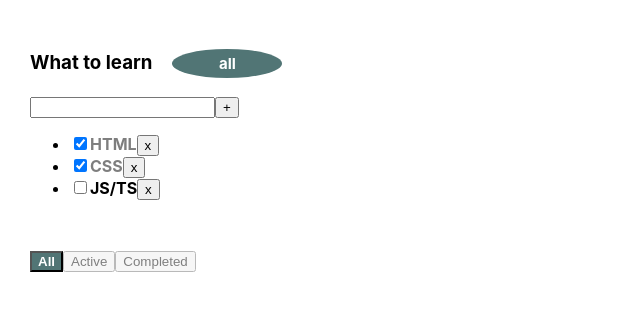
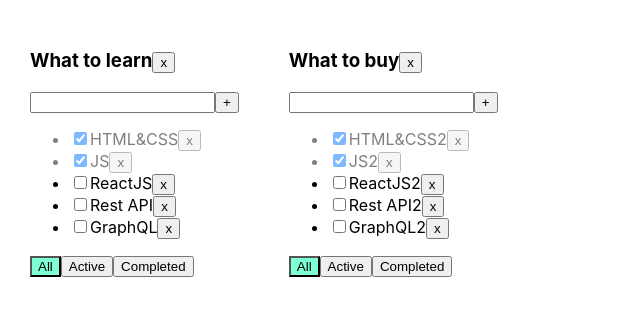
Before and after one commit to mihaGP800/todoList, a React (Create React App) app: page / in a window 1280 px wide. Shown: the top 316 px of the page, without its empty margins (0-640 px from the left). Built offline with nearby package versions, Linux system fonts and the light colour scheme.

Commit message:
commit 05

```diff
--- a/src/App.css
+++ b/src/App.css
@@ -1,61 +1,24 @@
 .App {
-    padding: 30px;
-    display: flex;
+  padding: 30px;
+  display: flex;
 }
 
 .App > div {
-    margin-right: 50px;
+  margin-right: 50px;
 }
 
-.task-completed {
-    opacity: 0.5;
-
+.error {
+  border: red 1px solid;
 }
 
-.task {
-    font-weight: bold;
+.error-message {
+  color: red;
 }
 
-.filter-header {
-    border-radius: 50%;
-    display: inline-block;
-    background-color: #517575;
-    margin-left: 20px;
-    padding: 5px;
-    font-size: 15px;
-    color: white;
-    min-width: 100px;
-    text-align: center;
+.active-filter {
+  background-color: aquamarine;
 }
 
-.button-active {
-    background-color: #517575;
-    color: white;
-    font-weight: bold;
+.is-done {
+  opacity: 0.5;
 }
-
-.button-passive{
-    opacity: 0.5;
-}
-
-.taskList{
-    min-height: 100px;
-}
-
-.emptymessage{
-    font-size: 12px;
-    color: red;
-    min-height: 132px;
-}
-
-.errorMessage{
-    font-size: 12px;
-    color: red;
-
-
-}
-
-.input-error{
-    outline: none;
-    border: 2px solid red;
-}
--- a/src/App.tsx
+++ b/src/App.tsx
@@ -1,73 +1,96 @@
 import React, {useState} from 'react';
 import './App.css';
-import TodoList, {TaskType} from "./TodoList";
-import {v1} from "uuid";
+import {TaskType, Todolist} from './Todolist';
+import {v1} from 'uuid';
 
-export type FilterValuesType = "all" | "active" | "completed"
+export type FilterValuesType = "all" | "active" | "completed";
+
+type todolistsType = {
+    id: string
+    title: string
+    filter: FilterValuesType
+}
 
 function App() {
 
-    const [tasks, setTasks] = useState<Array<TaskType>>([
-        {id: v1(), title: 'HTML', isDone: true},
-        {id: v1(), title: 'CSS', isDone: true},
-        {id: v1(), title: 'JS/TS', isDone: false},
+    let todolistID1 = v1();
+    let todolistID2 = v1();
+
+    let [todolists, setTodolists] = useState<Array<todolistsType>>([
+        {id: todolistID1, title: 'What to learn', filter: 'all'},
+        {id: todolistID2, title: 'What to buy', filter: 'all'},
     ])
 
+    let [tasks, setTasks] = useState({
+        [todolistID1]: [
+            {id: v1(), title: "HTML&CSS", isDone: true},
+            {id: v1(), title: "JS", isDone: true},
+            {id: v1(), title: "ReactJS", isDone: false},
+            {id: v1(), title: "Rest API", isDone: false},
+            {id: v1(), title: "GraphQL", isDone: false},
+        ],
+        [todolistID2]: [
+            {id: v1(), title: "HTML&CSS2", isDone: true},
+            {id: v1(), title: "JS2", isDone: true},
+            {id: v1(), title: "ReactJS2", isDone: false},
+            {id: v1(), title: "Rest API2", isDone: false},
+            {id: v1(), title: "GraphQL2", isDone: false},
+        ]
+    });
 
-    const removeTask = (taskID: string) => {
-        const filteredTasks = tasks.filter(task => task.id !== taskID)
-        setTasks(filteredTasks)
-        // setTasks([...tasks])
+    function removeTask(todolistID: string, id: string) {
+        setTasks({...tasks, [todolistID]: tasks[todolistID].filter(el => el.id !== id)})
     }
 
-    const addTask = (title: string) => {
-        // const newTask: TaskType = {id: v1(), title: title, isDone: false}
-        // const updatedTasks = [newTask, ...tasks]
-        // setTasks(updatedTasks)
-        // setTasks([{id: v1(), title: title, isDone: false}, ...tasks])
-        setTasks([{id: v1(), title, isDone: false}, ...tasks])
-
+    function addTask(todolistID: string, title: string) {
+        setTasks({...tasks, [todolistID]: [{id: v1(), title: title, isDone: true}, ...tasks[todolistID]]})
     }
 
-    const changeTaskStatus = (taskID: string, isDone: boolean) => {
-        setTasks(tasks.map(t => t.id === taskID ? {...t, isDone: isDone} : t))
+    function changeStatus(todolistID: string, taskId: string, isDone: boolean) {
+        setTasks({...tasks, [todolistID]: tasks[todolistID].map(el => el.id === taskId ? {...el, isDone} : el)})
     }
 
-    const [filter, setFilter] = useState<FilterValuesType>("all")
-
-    const changeFilter = (filter: FilterValuesType) => {
-        setFilter(filter)
+    function changeFilter(todolistID: string, value: FilterValuesType) {
+        setTodolists(todolists.map(el => el.id === todolistID ? {...el, filter: value} : el))
     }
 
-    const getFilterTasksForRender = () => {
-        switch (filter) {
-            case "completed":
-                return tasks.filter(t => t.isDone === true)
-            case "active":
-                return tasks.filter(t => t.isDone === false)
-            default:
-                return tasks
-        }
+    const removeTodolist = (todolistID: string) => {
+        setTodolists(todolists.filter(el=>el.id !== todolistID))
     }
-
-    const filteredTasksForRender = getFilterTasksForRender()
-
-    // if (!filteredTasksForRender.length){
-    //     changeFilter('all')
-    // }
 
     return (
         <div className="App">
-            <TodoList title={'What to learn'}
-                      tasks={filteredTasksForRender}
-                      removeTask={removeTask}
-                      changeFilter={changeFilter}
-                      addTask={addTask}
-                      filter={filter}
-                      changeTaskStatus={changeTaskStatus}
-            />
-            {/*<TodoList title={'What to game'} tasks={tasks_2}/>*/}
-            {/*<TodoList title={'What to ride'} tasks={tasks_3}/>*/}
+            {todolists.map((el) => {
+                let tasksForTodolist = tasks[el.id];
+
+                if (el.filter === "active") {
+                    tasksForTodolist = tasks[el.id].filter(t => t.isDone === false);
+                }
+                if (el.filter === "completed") {
+                    tasksForTodolist = tasks[el.id].filter(t => t.isDone === true);
+                }
+
+                return <Todolist key={el.id}
+                                 todolistID={el.id}
+                                 removeTodolist={removeTodolist}
+                                 title={el.title}
+                                 tasks={tasksForTodolist}
+                                 removeTask={removeTask}
+                                 changeFilter={changeFilter}
+                                 addTask={addTask}
+                                 changeTaskStatus={changeStatus}
+                                 filter={el.filter}
+                />
+            })}
+            {/*<Todolist*/}
+            {/*          title='What to learn'*/}
+            {/*          tasks={tasksForTodolist}*/}
+            {/*          removeTask={removeTask}*/}
+            {/*          changeFilter={changeFilter}*/}
+            {/*          addTask={addTask}*/}
+            {/*          changeTaskStatus={changeStatus}*/}
+            {/*          filter={filter}*/}
+            {/*/>*/}
         </div>
     );
 }
--- a/src/ControlButtons.tsx
+++ /dev/null
@@ -1,33 +0,0 @@
-import React from 'react';
-import {FilterValuesType} from "./App";
-
-type ControlButtonsType = {
-    changeFilter: (filter: FilterValuesType) => void
-    filter: FilterValuesType
-}
-
-const ControlButtons = (props: ControlButtonsType) => {
-
-    const onclickSetFilter = (filter: FilterValuesType) => {
-        return () => props.changeFilter(filter)
-    }
-
-    return (
-        <div>
-            <button
-                className={props.filter === 'all' ? 'button-active' : 'button-passive'}
-                onClick={onclickSetFilter("all")}>All
-            </button>
-            <button
-                className={props.filter === 'active' ? 'button-active' : 'button-passive'}
-                onClick={onclickSetFilter("active")}>Active
-            </button>
-            <button
-                className={props.filter === 'completed' ? 'button-active' : 'button-passive'}
-                onClick={onclickSetFilter("completed")}>Completed
-            </button>
-        </div>
-    );
-};
-
-export default ControlButtons;
--- a/src/Task.tsx
+++ /dev/null
@@ -1,37 +0,0 @@
-import React, {ChangeEvent} from 'react';
-import {TaskType} from "./TodoList";
-
-
-// type TaskPropsType = {
-//     id: number
-//     title: string
-//     isDone: boolean
-// }
-type TaskPropsType = TaskType & {
-    removeTask: (taskID: string) => void
-    changeTaskStatus: (taskID: string, isDone: boolean) => void
-}
-
-const Task = (props: TaskPropsType) => {
-    const taskClass = `task ${props.isDone ? 'task-completed' : ''}`          //className: string
-
-    // const classes  = ['task']
-    // if(props.isDone) {
-    //     classes.push('task-completed')
-    // }
-
-    const onClick = () => props.removeTask(props.id);
-
-    const onChangeChecked = (e: ChangeEvent<HTMLInputElement>) =>
-        props.changeTaskStatus(props.id, e.currentTarget.checked)
-
-    return (
-        <li>
-            <input type="checkbox" checked={props.isDone} onChange={onChangeChecked}/>
-            <span className={taskClass}>{props.title}</span>
-            <button onClick={onClick}>x</button>
-        </li>
-    );
-};
-
-export default Task;
--- a/src/TasksList.tsx
+++ /dev/null
@@ -1,41 +0,0 @@
-import React from 'react';
-import Task from "./Task";
-import {TaskType} from "./TodoList";
-import ControlButtons from "./ControlButtons";
-import {FilterValuesType} from "./App";
-
-
-type TasksListPropsType = {
-    tasks: Array<TaskType>
-    removeTask: (taskID: string) => void
-    changeFilter: (filter: FilterValuesType) => void
-    filter: FilterValuesType
-    changeTaskStatus: (taskID: string, isDone: boolean) => void
-
-}
-
-const TasksList = (props: TasksListPropsType) => {
-    const tasksComponentsList = props.tasks.map(task => {
-        return (
-            <Task
-                key={task.id}
-                {...task}
-                removeTask={props.removeTask}
-                changeTaskStatus={props.changeTaskStatus}
-            />
-        )
-    })
-    const tasksList = tasksComponentsList.length
-        ? <ul className='taskList'>{tasksComponentsList}</ul>
-        : <div className='emptymessage'>{props.filter} tasksList is empty</div>
-
-    return (
-        <>
-            {tasksList}
-            <ControlButtons changeFilter={props.changeFilter} filter={props.filter}/>
-        </>
-
-    );
-};
-
-export default TasksList;
--- a/src/TodoList.tsx
+++ b/src/TodoList.tsx
@@ -1,19 +1,5 @@
-import React from 'react';
-import TodoListHeader from "./TodoListHeader";
-import TasksList from "./TasksList";
-import AddTaskForm from "./AddTaskForm";
-// import ControlButtons from "./ControlButtons";
-import {FilterValuesType} from "./App";
-
-type TodoListPropsType = {
-    title: string
-    tasks: Array<TaskType>
-    removeTask: (taskID: string) => void
-    changeFilter: (filter: FilterValuesType) => void
-    addTask: (title: string) => void
-    filter: FilterValuesType
-    changeTaskStatus: (taskID: string, isDone: boolean) => void
-}
+import React, {ChangeEvent, KeyboardEvent, useState} from 'react';
+import {FilterValuesType} from './App';
 
 export type TaskType = {
     id: string
@@ -21,41 +7,93 @@
     isDone: boolean
 }
 
-const TodoList = (props: TodoListPropsType) => {
-    return (
+type PropsType = {
+    todolistID: string
+    title: string
+    tasks: Array<TaskType>
+    removeTask: (todolistID: string, taskId: string) => void
+    changeFilter: (todolistID: string, value: FilterValuesType) => void
+    addTask: (todolistID: string, title: string) => void
+    changeTaskStatus: (todolistID: string, taskId: string, isDone: boolean) => void
+    filter: FilterValuesType
+    removeTodolist: (todolistID: string) => void
+
+}
+
+export function Todolist(props: PropsType) {
+
+    let [title, setTitle] = useState("")
+    let [error, setError] = useState<string | null>(null)
+
+    const addTask = () => {
+        if (title.trim() !== "") {
+            props.addTask(props.todolistID, title.trim());
+            setTitle("");
+        } else {
+            setError("Title is required");
+        }
+    }
+
+    const onChangeHandler = (e: ChangeEvent<HTMLInputElement>) => {
+        setTitle(e.currentTarget.value)
+    }
+
+    const onKeyPressHandler = (e: KeyboardEvent<HTMLInputElement>) => {
+        setError(null);
+        if (e.charCode === 13) {
+            addTask();
+        }
+    }
+
+    const onAllClickHandler = () => props.changeFilter(props.todolistID, "all");
+    const onActiveClickHandler = () => props.changeFilter(props.todolistID, "active");
+    const onCompletedClickHandler = () => props.changeFilter(props.todolistID, "completed");
+
+    const removeTodolistHandler = () => {
+        props.removeTodolist(props.todolistID)
+    }
+
+    return <div>
+        <h3>{props.title}
+            <button onClick={removeTodolistHandler}>x</button>
+        </h3>
         <div>
-            <TodoListHeader title={props.title} filter={props.filter}/>
-            <AddTaskForm addTask={props.addTask}/>
-            <TasksList tasks={props.tasks} removeTask={props.removeTask}
-                       changeFilter={props.changeFilter} filter={props.filter}
-                       changeTaskStatus={props.changeTaskStatus}
+            <input value={title}
+                   onChange={onChangeHandler}
+                   onKeyPress={onKeyPressHandler}
+                   className={error ? "error" : ""}
             />
-            {/*<ControlButtons changeFilter={props.changeFilter} filter={props.filter}/>*/}
-            {/*<div>*/}
-            {/*    <input/>*/}
-            {/*    <button>+</button>*/}
-            {/*</div>*/}
-            {/*<h3>{props.title}</h3>*/}
-            {/*<ul>*/}
-            {/*    <Task {...props.tasks[0]} />*/}
-            {/*    <Task {...props.tasks[1]} />*/}
-            {/*    <Task {...props.tasks[2]} />*/}
-            {/*<Task*/}
-            {/*    id={props.tasks[0].id}*/}
-            {/*    title={props.tasks[0].title}*/}
-            {/*    isDone={props.tasks[0].isDone}*/}
-            {/*/>*/}
-            {/*<li><input type="checkbox" checked={props.tasks[0].isDone}/> <span>{props.tasks[0].title}</span></li>*/}
-            {/*<li><input type="checkbox" checked={props.tasks[1].isDone}/> <span>{props.tasks[1].title}</span></li>*/}
-            {/*<li><input type="checkbox" checked={props.tasks[2].isDone}/> <span>{props.tasks[2].title}</span></li>*/}
-            {/*</ul>*/}
-            {/*<div>*/}
-            {/*    <button>All</button>*/}
-            {/*    <button>Active</button>*/}
-            {/*    <button>Completed</button>*/}
-            {/*</div>*/}
+            <button onClick={addTask}>+</button>
+            {error && <div className="error-message">{error}</div>}
         </div>
-    );
-};
+        <ul>
+            {
+                props.tasks.map(t => {
+                    const onClickHandler = () => props.removeTask(props.todolistID, t.id)
+                    const onChangeHandler = (e: ChangeEvent<HTMLInputElement>) => {
+                        props.changeTaskStatus(props.todolistID, t.id, e.currentTarget.checked);
+                    }
 
-export default TodoList;
+                    return <li key={t.id} className={t.isDone ? "is-done" : ""}>
+                        <input type="checkbox"
+                               onChange={onChangeHandler}
+                               checked={t.isDone}/>
+                        <span>{t.title}</span>
+                        <button onClick={onClickHandler}>x</button>
+                    </li>
+                })
+            }
+        </ul>
+        <div>
+            <button className={props.filter === 'all' ? "active-filter" : ""}
+                    onClick={onAllClickHandler}>All
+            </button>
+            <button className={props.filter === 'active' ? "active-filter" : ""}
+                    onClick={onActiveClickHandler}>Active
+            </button>
+            <button className={props.filter === 'completed' ? "active-filter" : ""}
+                    onClick={onCompletedClickHandler}>Completed
+            </button>
+        </div>
+    </div>
+}
--- a/src/TodoListHeader.tsx
+++ /dev/null
@@ -1,17 +0,0 @@
-import React from 'react';
-import {FilterValuesType} from "./App";
-
-type TodoListHeaderPropsType = {
-    title: string
-    filter: FilterValuesType
-}
-
-const TodoListHeader = (props: TodoListHeaderPropsType) => {
-
-
-    return (
-        <h3>{props.title}<span className='filter-header'>{props.filter}</span></h3>
-    );
-};
-
-export default TodoListHeader;
```
Also changed, not shown: src/AddTaskForm.tsx (deleted, +0 -51 lines).
